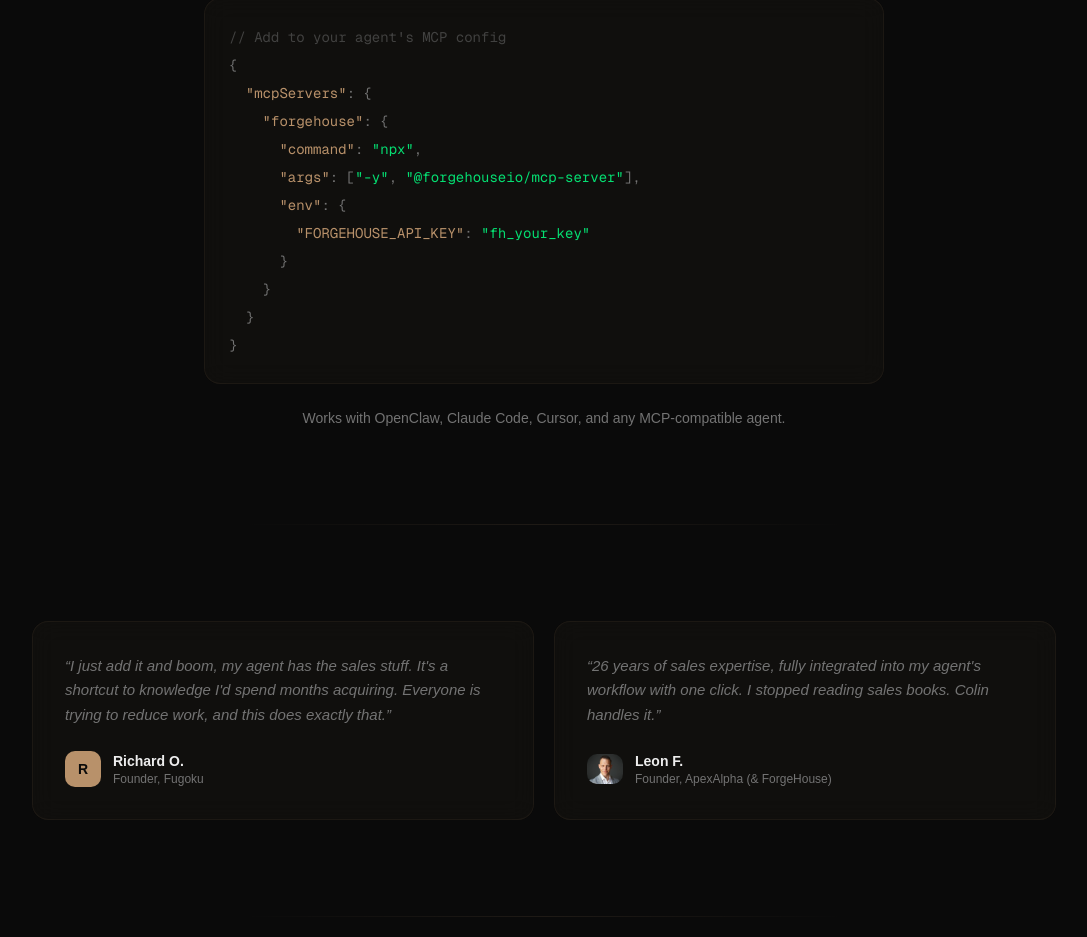
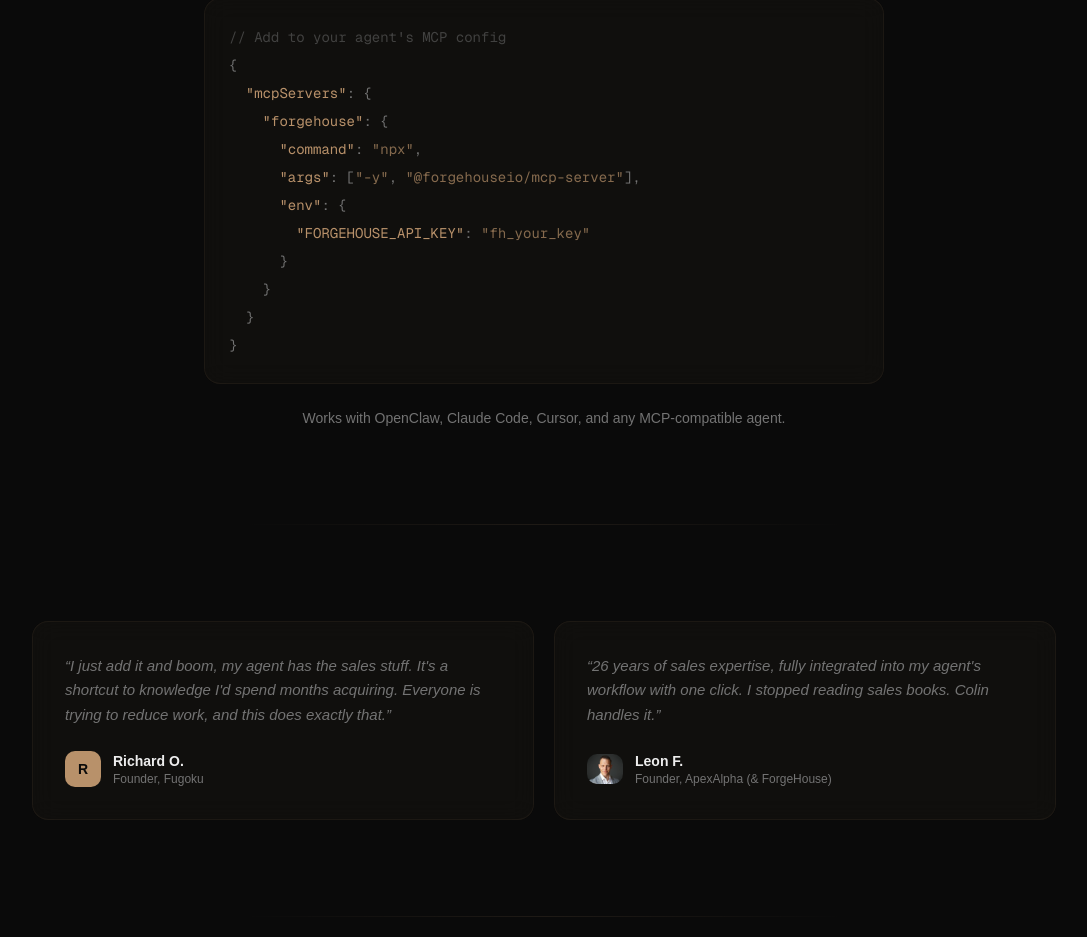
Before and after one commit to Apex-Sudo/forgehouse-site, a Next.js app: page / in a window 1280 px wide. Shown: the part 2039-2976 px from the top of the page, without its empty margins (96-1183 px from the left). Built offline with nearby package versions, Linux system fonts and the light colour scheme; no server answers.

Commit message:
fix: code block string color green → bronze/70 for palette consistency

```diff
--- a/src/app/page.tsx
+++ b/src/app/page.tsx
@@ -76,10 +76,10 @@ export default function Home() {
 {"{"}{"\n"}
 {"  "}<span className="text-amber">&quot;mcpServers&quot;</span>: {"{"}{"\n"}
 {"    "}<span className="text-amber">&quot;forgehouse&quot;</span>: {"{"}{"\n"}
-{"      "}<span className="text-amber">&quot;command&quot;</span>: <span className="text-green-400">&quot;npx&quot;</span>,{"\n"}
-{"      "}<span className="text-amber">&quot;args&quot;</span>: [<span className="text-green-400">&quot;-y&quot;</span>, <span className="text-green-400">&quot;@forgehouseio/mcp-server&quot;</span>],{"\n"}
+{"      "}<span className="text-amber">&quot;command&quot;</span>: <span className="text-amber/70">&quot;npx&quot;</span>,{"\n"}
+{"      "}<span className="text-amber">&quot;args&quot;</span>: [<span className="text-amber/70">&quot;-y&quot;</span>, <span className="text-amber/70">&quot;@forgehouseio/mcp-server&quot;</span>],{"\n"}
 {"      "}<span className="text-amber">&quot;env&quot;</span>: {"{"}{"\n"}
-{"        "}<span className="text-amber">&quot;FORGEHOUSE_API_KEY&quot;</span>: <span className="text-green-400">&quot;fh_your_key&quot;</span>{"\n"}
+{"        "}<span className="text-amber">&quot;FORGEHOUSE_API_KEY&quot;</span>: <span className="text-amber/70">&quot;fh_your_key&quot;</span>{"\n"}
 {"      }"}{"\n"}
 {"    }"}{"\n"}
 {"  }"}{"\n"}
```
